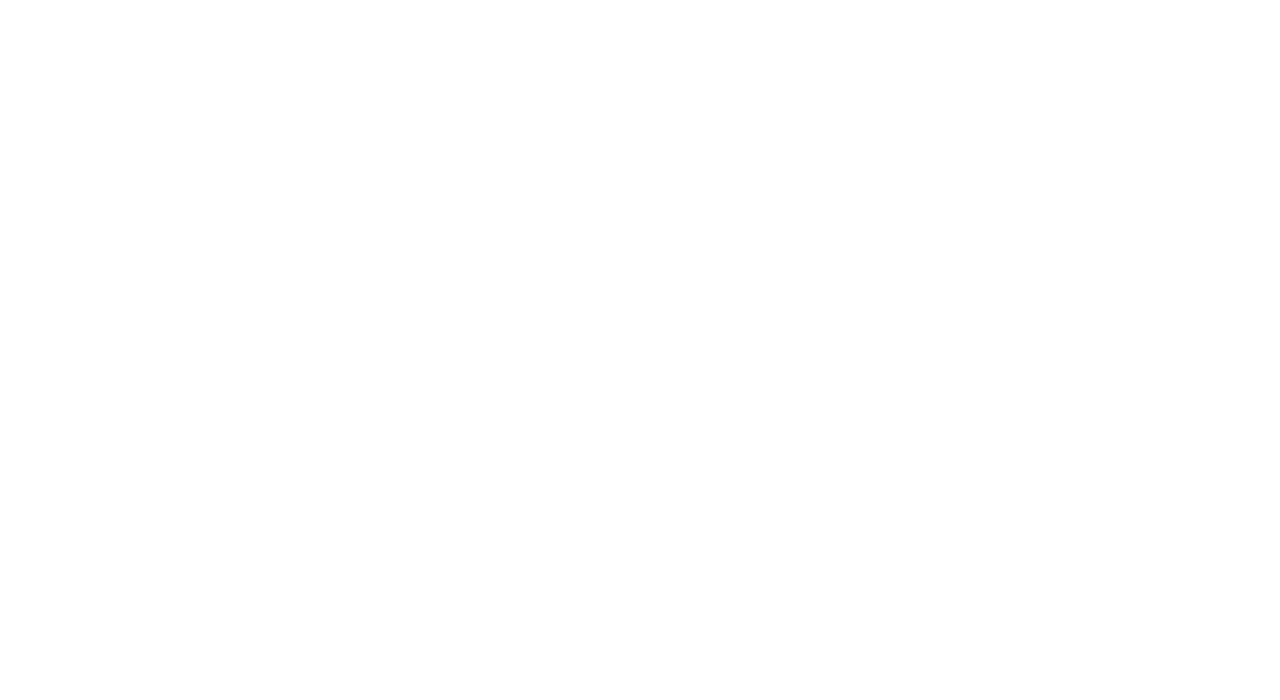
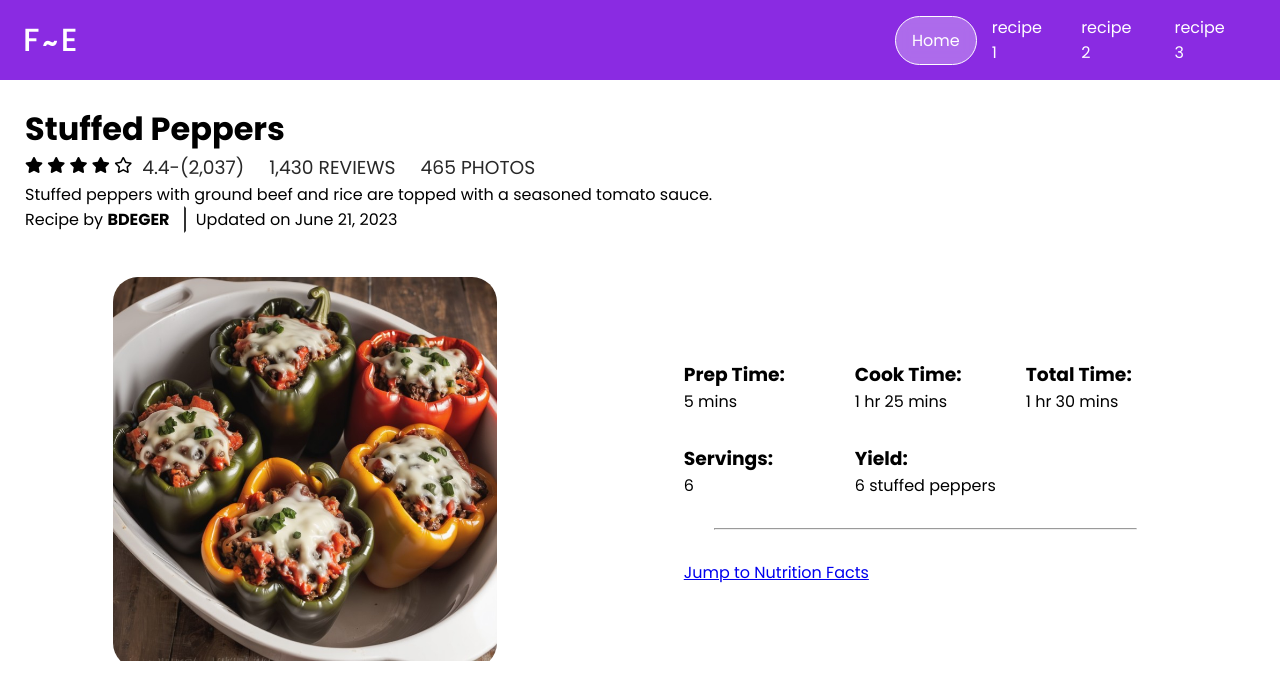
Before and after one commit to Mukesh-SE/odin-recipes, a plain HTML site: page components/Stuffed_peppers.html in a window 1280 px wide. Drawn offline with Linux system fonts and the light colour scheme.

Commit message:
recipie details added

```diff
--- a/components/Stuffed_peppers.html
+++ b/components/Stuffed_peppers.html
@@ -13,5 +13,79 @@
 		<link rel="stylesheet" href="recipe_style.css" />
 		<title>Stuffed Peppers</title>
 	</head>
-	<body></body>
+	<body>
+		<nav>
+			<h1><span>F</span>~<span>E</span></h1>
+			<ul>
+				<li><a href="../index.html">Home</a></li>
+				<li><a href="../components/Stuffed_peppers.html">recipe 1</a></li>
+				<li><a href="../components/Mac_Cheese.html">recipe 2</a></li>
+				<li>
+					<a href="../components/Chicken_Enchiladas.html">recipe 3</a>
+				</li>
+
+				<!-- moveble div-->
+				<div id="moveable"></div>
+			</ul>
+		</nav>
+		<main>
+			<h1>Stuffed Peppers</h1>
+			<div class="reviews-and-ratings">
+				<div class="rattings">
+					<div class="stars">
+						<i class="fas fa-star"></i>
+						<i class="fas fa-star"></i>
+						<i class="fas fa-star"></i>
+						<i class="fas fa-star"></i>
+						<i class="far fa-star"></i>
+					</div>
+					<h3>4.4-(2,037)</h3>
+				</div>
+				<h3>1,430 REVIEWS</h3>
+				<h3>465 PHOTOS</h3>
+			</div>
+			<p>
+				Stuffed peppers with ground beef and rice are topped with a seasoned
+				tomato sauce.
+			</p>
+			<p class="date-and-info">
+				<span> Recipe by <strong>BDEGER</strong></span>
+				<span> Updated on June 21, 2023</span>
+			</p>
+		</main>
+		<section>
+			<div class="image">
+				<img src="../assets/Stuffed Peppers.png" alt="Stuffed_peppers" />
+			</div>
+			<div class="recipe-details-wrapper">
+				<div class="recipe-details">
+					<div class="prep-time">
+						<h3>Prep Time:</h3>
+						<span class="time">5 mins</span>
+					</div>
+					<div class="cook-time">
+						<h3>Cook Time:</h3>
+						<span class="time">1 hr 25 mins</span>
+					</div>
+					<div class="total-time">
+						<h3>Total Time:</h3>
+						<span class="time">1 hr 30 mins</span>
+					</div>
+					<div class="servings">
+						<h3>Servings:</h3>
+						<span class="quantity">6</span>
+					</div>
+					<div class="yield">
+						<h3>Yield:</h3>
+						<span class="quantity">6 stuffed peppers</span>
+					</div>
+				</div>
+				<hr />
+				<div class="jump-to">
+					<a href="#nutrition-facts">Jump to Nutrition Facts</a>
+				</div>
+			</div>
+		</section>
+		<script src="index.js"></script>
+	</body>
 </html>
--- a/components/index.js
+++ b/components/index.js
@@ -3,14 +3,14 @@ const nav_itmes = document.querySelectorAll("li");
 
 let move_left = 0;
 nav_itmes.forEach((item, index) => {
-	item.addEventListener("click", () => {
+	item.addEventListener("mouseover", () => {
 		switch (index) {
 			case 0:
 				move_left = 2;
 				move.style.left = `${move_left}%`;
 				break;
 			case 1:
-				move_left = 23;
+				move_left = 24;
 				move.style.left = `${move_left}%`;
 				break;
 			case 2:
--- a/components/recipe_style.css
+++ b/components/recipe_style.css
@@ -2,6 +2,7 @@
 
 * {
 	margin: 0;
+   padding: 0;
 	box-sizing: border-box;
 }
 
@@ -15,7 +16,7 @@ nav {
 	padding: 5px 20px;
 	width: 100%;
 	height: 10vh;
-	background-color: black;
+	background-color: blueviolet;
 	color: white;
 	display: flex;
 	justify-content: space-between;
@@ -26,7 +27,7 @@ nav {
       padding: 8px;
       width: 30%;
       height: 100%;
-      background-color: #212121;
+      /* background-color: #212121; */
       display: flex;
       justify-content: space-evenly;
       align-items: center;
@@ -34,6 +35,11 @@ nav {
    }
 }
 
+h1 > span{
+   margin: 0 3px;
+   font-size: 2rem;
+   font-weight: 500;
+}
 nav ul li {
    list-style: none;
    /* background-color: #000; */
@@ -48,15 +54,79 @@ nav ul li {
    }
 }
 #moveable{
-   background-color: rgba(0, 0, 0, 0.4);
-   width: 90px;
-   height: 40px;
+   width: 22%;
+   height: 70%;
    border-radius: 100px;
    backdrop-filter: blur(10px);
    border: 1.4px solid;
    z-index: 1;
+   background-color: rgba(255, 255, 255, 0.3);
+   backdrop-filter: blur(7px);
 
    position: absolute;
    left: calc(2%);
    transition: all .4s cubic-bezier(0.075, 0.82, 0.165, 1);
 }
+
+/* main */
+main{
+   margin: 25px;
+}
+/* reviews-and-ratings */
+.reviews-and-ratings{
+   /* background-color: red; */
+   width: 100%;
+   display: flex;
+   column-gap: 25px;
+
+   .rattings{
+      display: flex;
+      column-gap: 10px;
+   }
+   & h3{
+      color: #282828;
+      font-weight: 400;
+   }
+}
+.date-and-info span{
+   &:not(:first-child){
+      padding: 0 10px;
+
+      border: 2px solid transparent;
+      border-left-color: #333;
+   }
+   &:first-child{
+      padding-right: 10px;
+   }
+}
+
+/* imgs */
+.image{
+   border-radius: 25px;
+   overflow: hidden;
+}
+img{
+   width: 30vw;
+   object-fit: cover;
+}
+
+/* section */
+section{
+   padding: 20px;
+   width: 100%;
+   height: fit-content;
+   display: flex;
+   justify-content: space-around;
+   align-items: center;
+}
+
+/* recipe-details */
+.recipe-details{
+   display: grid;
+   grid-template-columns: repeat(3, 1fr);
+   gap: 30px;
+}
+hr{
+   margin: 30px;
+
+}
--- a/style.css
+++ b/style.css
@@ -267,8 +267,6 @@ li a {
 
 /* hover effect on list item */
 li:hover {
-
-
 	.review {
 		opacity: 1;
 	}
```
Also changed, not shown: components/Chicken_Enchiladas.html (+67 -6 lines).
